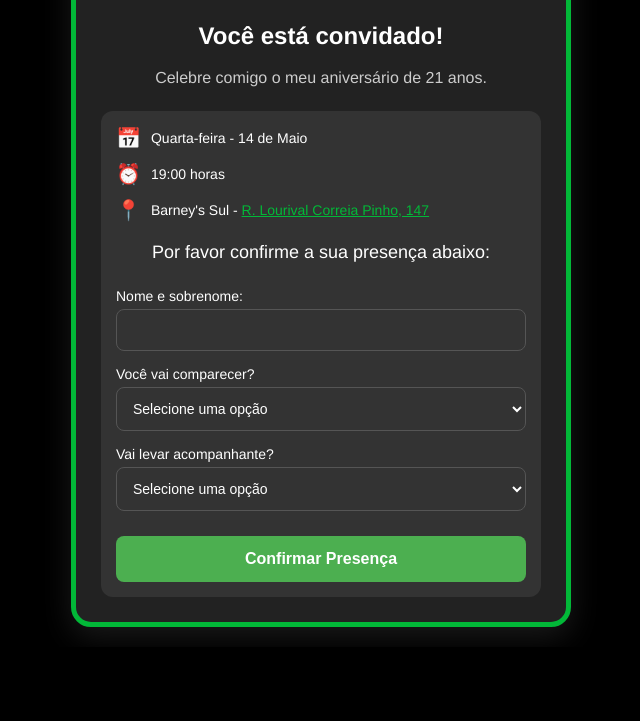
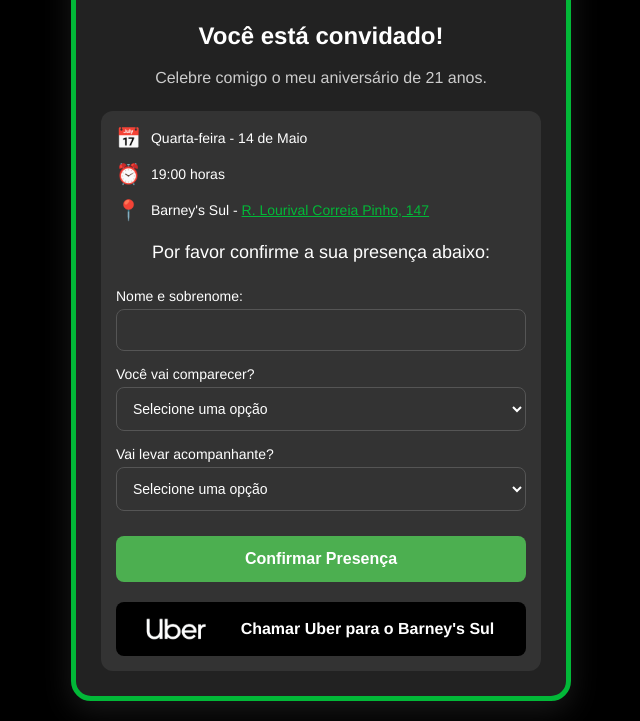
Before and after one commit to paulocesaramos1405/convite-de-aniverario, a plain HTML site: page index.html in a window 1280 px wide. Shown: the part 528-1249 px from the top of the page, without its empty margins (319-959 px from the left). Before the commit the page ends 1175 px from the top, so only its background shows below. Drawn offline with Linux system fonts and the light colour scheme.

Commit message:
add uber link

```diff
--- a/index.html
+++ b/index.html
@@ -77,6 +77,13 @@
                         <button type="submit" class="submit-btn">Confirmar Presença</button>
                     </form>
 
+                    <a href="https://m.uber.com/ul/?action=setPickup&dropoff[formatted_address]=Barney%27s%20Burger%20Sul&dropoff[latitude]=-3.7933287&dropoff[longitude]=-38.4808261"
+   target="_blank"
+   class="uber-button">
+   <img src="uber.png" alt="Uber" width="80">
+   <span>Chamar Uber para o Barney's Sul</span>
+</a>
+
                     <script src="script.js"></script>
 
                 </div>
--- a/styles.css
+++ b/styles.css
@@ -143,6 +143,28 @@ body {
     background-color: #45a049;
 }
 
+.uber-button {
+    width: 100%;
+    display: inline-flex;
+    align-items: center;
+    margin-top: 20px;
+    gap: 30px;
+    padding: 12px 24px;
+    background: #000;
+    color: white;
+    text-decoration: none;
+    border-radius: 8px;
+    font-weight: bold;
+    transition: transform 0.2s;
+}
+.uber-button:hover {
+    transform: scale(1.05);
+}
+.uber-button img {
+    height: 30px;
+    width: auto;
+}
+
 @media (max-width: 400px) {
     .convite-content {
         padding: 20px 15px;
```
Also changed, not shown: uber.png (added).
